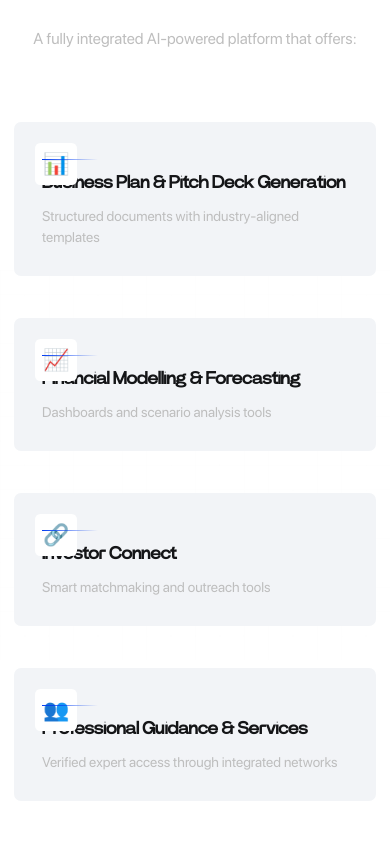
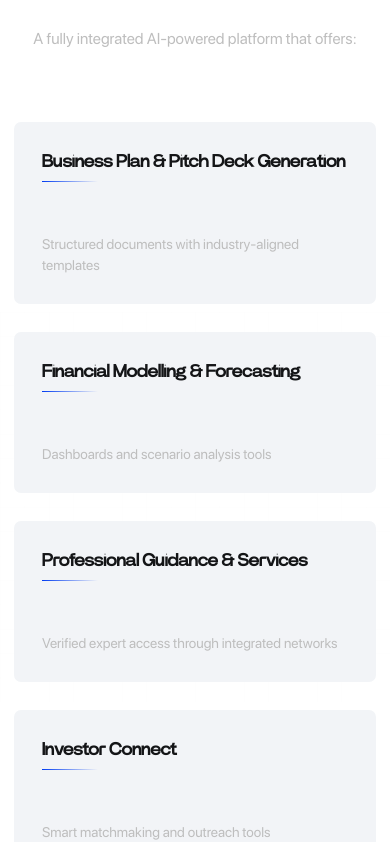
Before and after one commit to mihir-28/Hustlle, a React (Vite) app: page / in a window 390 px wide. Shown: the part 2763-3605 px from the top of the page. Built offline with nearby package versions, Linux system fonts and the light colour scheme.

Commit message:
Refactor Contact, Problem, and Solution sections by updating layout styles, modifying social media icon visibility, and enhancing solution descriptions for better clarity and responsiveness.

```diff
--- a/src/components/ContactSection.jsx
+++ b/src/components/ContactSection.jsx
@@ -128,7 +128,7 @@ const ContactSection = () => {
             <p className="text-sm text-[var(--color-gray)]">© 2025 Hustlle. All Rights Reserved.</p>
 
             {/* Social Media Icons */}
-            <div className="flex justify-center gap-4 mt-4">
+            {/* <div className="flex justify-center gap-4 mt-4">
               {socialLinks.map((link, index) => (
                 <motion.a
                   key={index}
@@ -144,7 +144,7 @@ const ContactSection = () => {
                   {link.icon}
                 </motion.a>
               ))}
-            </div>
+            </div> */}
           </motion.div>
 
           {/* Quick Links */}
--- a/src/components/ProblemSection.jsx
+++ b/src/components/ProblemSection.jsx
@@ -65,7 +65,7 @@ const ProblemSection = () => {
             {problems.map((problem, index) => (
               <motion.div
                 key={index}
-                className="bg-[var(--color-white)] p-6 md:p-8 rounded-lg border-l-2 border-[var(--color-tertiary)] hover:border-l-4 transition-all"
+                className="bg-[var(--color-white)] p-6 md:p-8 rounded-lg transition-all"
                 initial={{ opacity: 0, translateY: 20 }}
                 whileInView={{ opacity: 1, translateY: 0 }}
                 viewport={{ once: true }}
--- a/src/components/SolutionSection.jsx
+++ b/src/components/SolutionSection.jsx
@@ -5,28 +5,23 @@ const SolutionSection = () => {
   const solutions = [
     {
       title: "Business Plan & Pitch Deck Generation",
-      description: "Structured documents with industry-aligned templates",
-      icon: "📊"
+      description: "Structured documents with industry-aligned templates"
     },
     {
       title: "Financial Modelling & Forecasting",
-      description: "Dashboards and scenario analysis tools",
-      icon: "📈"
+      description: "Dashboards and scenario analysis tools"
+    },
+    {
+      title: "Professional Guidance & Services",
+      description: "Verified expert access through integrated networks"
     },
     {
       title: "Investor Connect",
-      description: "Smart matchmaking and outreach tools",
-      icon: "🔗"
-    },
-    {
-      title: "Professional Guidance & Services",
-      description: "Verified expert access through integrated networks",
-      icon: "👥"
+      description: "Smart matchmaking and outreach tools"
     },
     {
       title: "Unified Dashboard",
-      description: "Real-time analytics, investor tracking, and document access—all in one place",
-      icon: "📱"
+      description: "Real-time analytics, investor tracking, and document access—all in one place"
     }
   ];
 
@@ -79,27 +74,23 @@ const SolutionSection = () => {
           </motion.p>
         </div>
 
-        <div className="grid md:grid-cols-2 lg:grid-cols-3 gap-x-8 gap-y-12">
+        <div className="flex flex-wrap justify-center gap-8">
           {solutions.map((solution, index) => (
             <motion.div
               key={index}
-              className="relative"
+              className="w-full sm:w-[calc(100%-2rem)] md:w-[calc(50%-2rem)] lg:w-[calc(33.333%-2rem)] max-w-md"
               initial={{ opacity: 0, translateY: 20 }}
               whileInView={{ opacity: 1, translateY: 0 }}
               viewport={{ once: true }}
               transition={{ duration: 0.5, delay: 0.1 + (index * 0.1) }}
             >
-              <div className="bg-[var(--color-light)] rounded-lg p-8 h-full hover:translate-y-[-4px] transition-all duration-300 group">
-                <div className="mb-6 relative">
-                  <div className="absolute -top-2 -left-2 w-12 h-12 bg-[var(--color-white)] rounded-md flex items-center justify-center text-2xl">
-                    {solution.icon}
-                  </div>
-                  <div className="w-16 h-[1px] bg-gradient-to-r from-[var(--color-primary)] to-transparent absolute -bottom-3 left-0 group-hover:w-24 transition-all duration-300"></div>
+              <div className="bg-[var(--color-light)] rounded-lg p-8 h-full hover:translate-y-[-4px] transition-all duration-300 group w-full flex flex-col">
+                <div className="h-[70px] mb-4">
+                  <h3 className="text-xl font-bold text-[var(--color-dark)] group-hover:text-[var(--color-primary)] transition-colors duration-300 relative">
+                    {solution.title}
+                    <div className="w-16 h-[1px] bg-gradient-to-r from-[var(--color-primary)] to-transparent absolute bottom-[-8px] left-0 group-hover:w-24 transition-all duration-300"></div>
+                  </h3>
                 </div>
-
-                <h3 className="text-xl font-bold mb-3 text-[var(--color-dark)] mt-6 group-hover:text-[var(--color-primary)] transition-colors duration-300">
-                  {solution.title}
-                </h3>
 
                 <p className="text-[var(--color-gray)]">
                   {solution.description}
```
